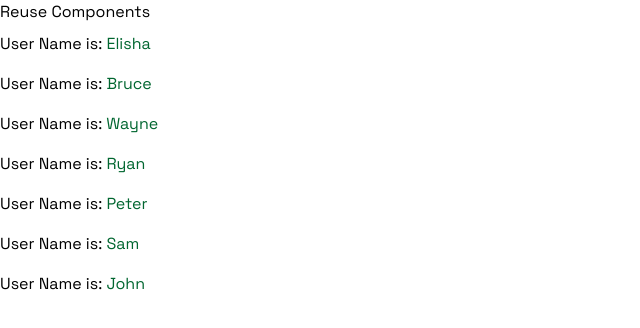
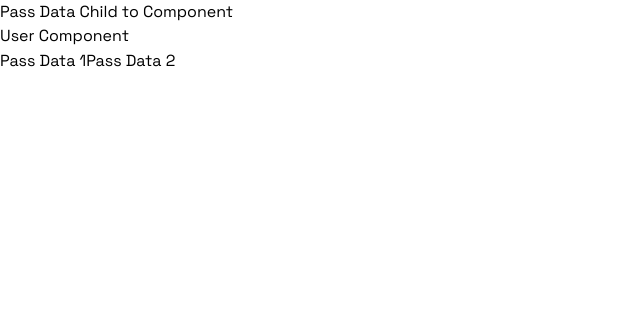
Before and after one commit to elishabhatti/angular-app, an Angular app: page / in a window 1280 px wide. Shown: the top 328 px of the page, without its empty margins (0-640 px from the left). Built offline with nearby package versions, Linux system fonts and the light colour scheme.

Commit message:
Pass data in parent component from child component in angular

```diff
--- a/src/app/app.html
+++ b/src/app/app.html
@@ -1,7 +1,5 @@
-<h1>Reuse Components</h1>
-
-@for(user of users; track user){
-<div>
-  <app-user [user]="user"> </app-user>
-</div>
+<h1>Pass Data Child to Component</h1>
+<app-user (getUsers)="handleUsers($event)"> </app-user>
+@for(user of users; track user) {
+<h1>{{user}}</h1>
 }
--- a/src/app/app.ts
+++ b/src/app/app.ts
@@ -8,5 +8,9 @@ import { User } from './user/user';
   styleUrl: './app.css',
 })
 export class App {
-  users = ['Elisha', 'Bruce', 'Wayne', 'Ryan', 'Peter', 'Sam', 'John'];
+  users: undefined | string[];
+  handleUsers(users: string[]) {
+    console.log(users);
+    this.users = users;
+  }
 }
--- a/src/app/user/user.html
+++ b/src/app/user/user.html
@@ -1 +1,3 @@
-<h1 class="py-2">User Name is: <span class="text-green-800">{{user}}</span></h1>
+<h1>User Component</h1>
+<button (click)="getUsers.emit(this.users)">Pass Data 1</button>
+<button (click)="loadData()">Pass Data 2</button>
--- a/src/app/user/user.ts
+++ b/src/app/user/user.ts
@@ -1,11 +1,15 @@
-import { Component, Input} from '@angular/core';
+import { Component, EventEmitter, Output } from '@angular/core';
 
 @Component({
   selector: 'app-user',
   imports: [],
   templateUrl: './user.html',
-  styleUrl: './user.css'
+  styleUrl: './user.css',
 })
 export class User {
-  @Input() user :string = ""
+  @Output() getUsers = new EventEmitter();
+  users = ['Elisha', 'Bruce', 'Wayne', 'Ryan', 'Peter', 'Sam', 'John'];
+  loadData() {
+    this.getUsers.emit(this.users);
+  }
 }
```
